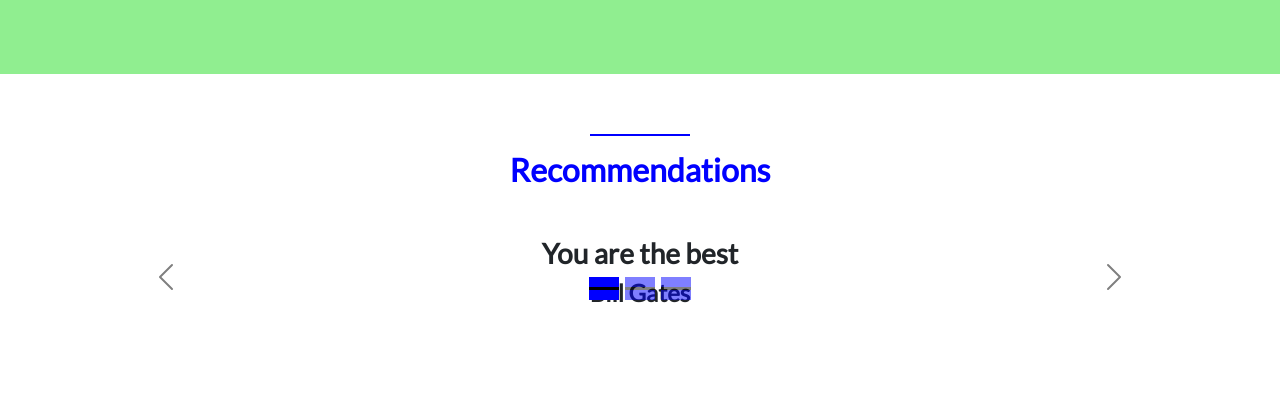
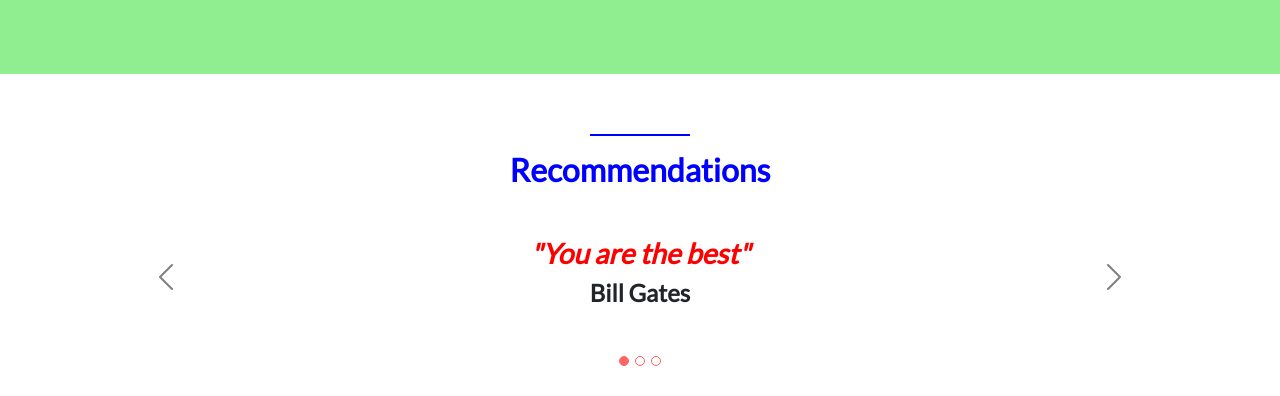
Before and after one commit to ClementPM/online_cv, a plain HTML site: page index.html in a window 1280 px wide. Shown: the part 3408-3804 px from the top of the page. Drawn offline with nearby package versions, Linux system fonts and the light colour scheme.

Commit message:
carousel completed

```diff
--- a/css/style.css
+++ b/css/style.css
@@ -304,9 +304,40 @@ h5 {
 }
 
 .carousel-control-prev-icon {
-  color: red;
+  color: red !important;
 }
 
-.carousel-indicators li {
-  border-color: blue;
+ol.carousel-indicators {
+  bottom: -50px !important;
+
+  bottom: 5px;
+  margin: 0;
+  left: 0;
+  right: 0;
+  width: auto;
 }
+
+ol.carousel-indicators li,
+ol.carousel-indicators li.active {
+  width: 0.5rem;
+  height: 0.5rem;
+  border-radius: 50%;
+  border: 0;
+  opacity: 0.6;
+  background: red;
+  border: 1px solid red;
+}
+
+.carousel-dark .carousel-indicators li {
+  background-color: transparent;
+  border: 1px solid red;
+}
+
+/* #myCarousel .carousel-item {
+  padding: 40px 30px;
+} */
+
+#myCarousel .carousel-item h3 {
+  color: red;
+  font-style: italic;
+}
--- a/index.html
+++ b/index.html
@@ -224,7 +224,7 @@
         <div class="header">
           <h2>Recommendations</h2>
         </div>
-        <div id="myCarousel" class="carousel carousel-dark slide text-center" data-ride="carousel">
+        <div id="myCarousel" class="carousel carousel-fade carousel-dark slide text-center" data-ride="carousel">
           <ol class="carousel-indicators">
             <li data-target="#myCarousel" data-slide-to="0" class="active"></li>
             <li data-target="#myCarousel" data-slide-to="1"></li>
@@ -232,15 +232,15 @@
           </ol>
           <div class="carousel-inner">
             <div class="carousel-item active">
-              <h3>You are the best</h3>
+              <h3>"You are the best"</h3>
               <h4>Bill Gates</h4>
             </div>
             <div class="carousel-item">
-              <h3>Too good to be true</h3>
+              <h3>"Too good to be true"</h3>
               <h4>Marc Zuckerberg</h4>
             </div>
             <div class="carousel-item">
-              <h3>You are the man</h3>
+              <h3>"You are the man"</h3>
               <h4>Micheal Jordan</h4>
             </div>
           </div>
```
